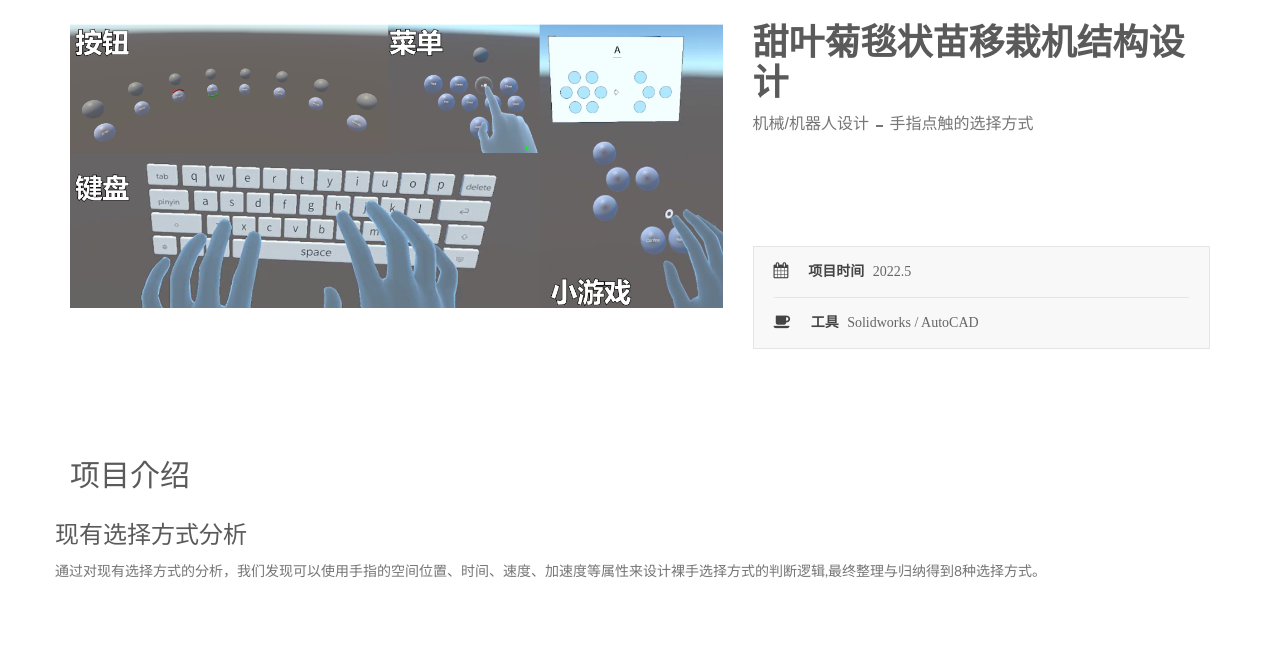
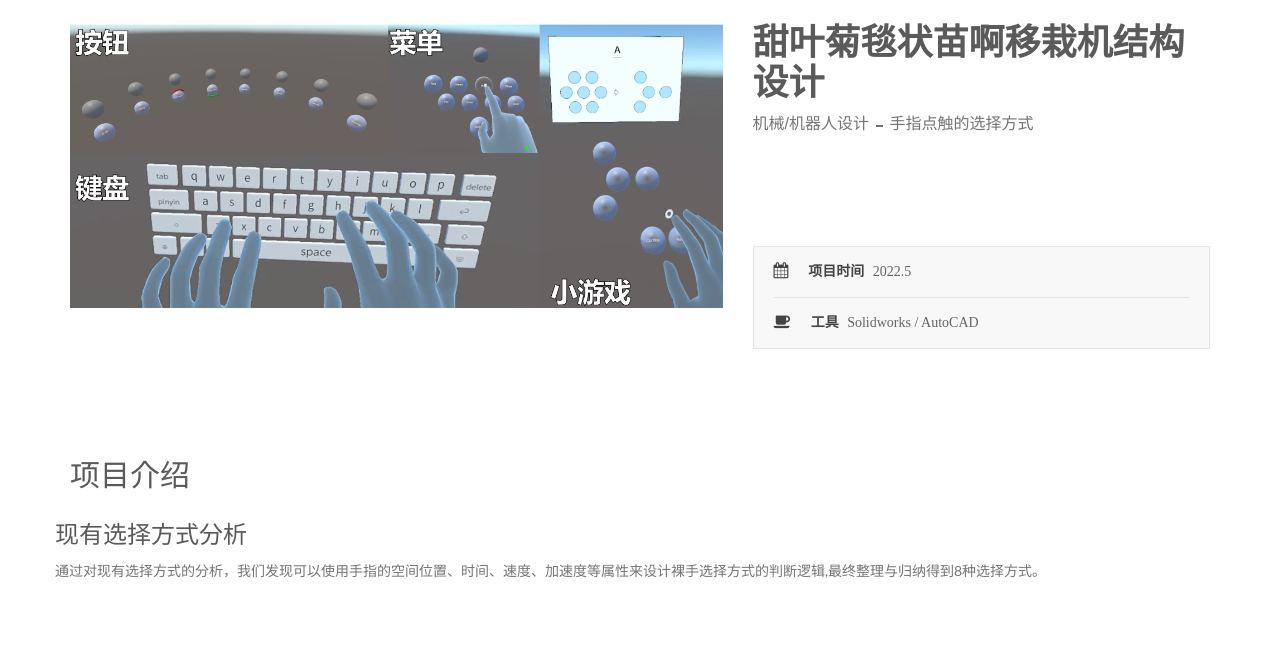
Before and after one commit to moooorty/moooorty.github.io, a plain HTML site: page portfolio-5.html in a window 1280 px wide. Shown: the part 76-747 px from the top of the page. Drawn offline with Linux system fonts and the light colour scheme.

Commit message:
Update portfolio-5.html

```diff
--- a/portfolio-5.html
+++ b/portfolio-5.html
@@ -131,7 +131,7 @@
                     </div>
 					<div class="col-md-5">
 						<div class="breadcrumbs">
-                            <h2 class="page-title active" href="#">甜叶菊毯状苗移栽机结构设计</h2>
+                            <h2 class="page-title active" href="#">甜叶菊毯状苗啊移栽机结构设计</h2>
                             <ul>
                                 <li>
                                     <a class="active">机械/机器人设计</a>
```
